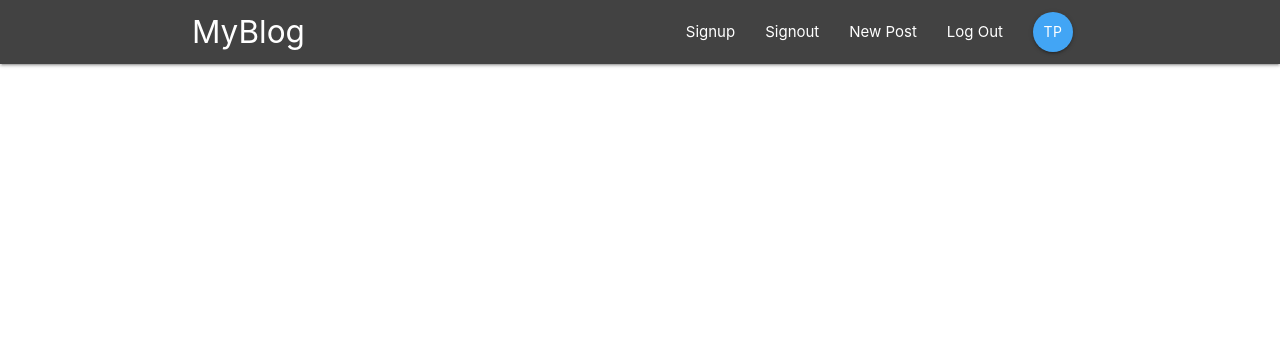
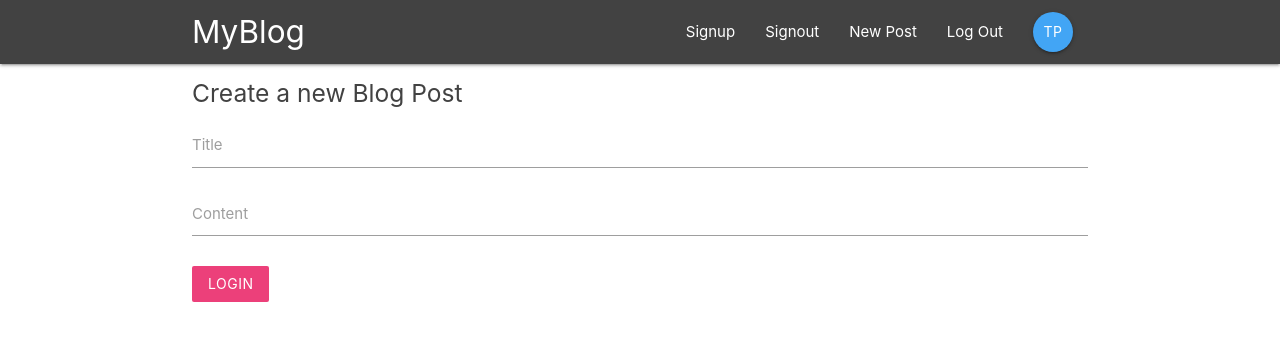
Before and after one commit to Glup3/react-blog, a React (Create React App) app: page /create in a window 1280 px wide. Shown: the top 340 px of the page. Built offline with nearby package versions, Linux system fonts and the light colour scheme.

Commit message:
add create blog post

```diff
--- a/src/App.js
+++ b/src/App.js
@@ -5,6 +5,8 @@
 import BlogPostDetails from './components/blog/BlogPostDetails';
 import SignIn from './components/auth/SignIn';
 import SignUp from './components/auth/SignUp';
+import CreateBlogPost from './components/blog/CreateBlogPost';
+
 
 class App extends Component {
   render() {
@@ -17,6 +19,7 @@
             <Route path="/blog/:id" component={BlogPostDetails} />
             <Route path="/signin" component={SignIn} />
             <Route path="/signup" component={SignUp} />
+            <Route path="/create" component={CreateBlogPost} />
           </Switch>
         </div>
       </BrowserRouter>
--- a/src/components/blog/CreateBlogPost.js
+++ b/src/components/blog/CreateBlogPost.js
@@ -0,0 +1,41 @@
+import React, { Component } from 'react'
+
+class CreateBlogPost extends Component {
+  state = {
+    title: '',
+    content: '',
+  }
+
+  handleChange = (e) => {
+    this.setState({
+      [e.target.id]: e.target.value
+    })
+  }
+
+  handleSubmit = (e) => {
+    e.preventDefault();
+  }
+
+  render() {
+    return (
+      <div className="container">
+        <form onSubmit={this.handleSubmit} className="white">
+          <h5 className="grey-text text-darken-3">Create a new Blog Post</h5>
+          <div className="input-field">
+            <label htmlFor="title">Title</label>
+            <input type="text" id="title" onChange={this.handleChange} />
+          </div>
+          <div className="input-field">
+            <label htmlFor="content">Content</label>
+            <textarea id="content" className="materialize-textarea" onChange={this.handleChange}></textarea>
+          </div>
+          <div className="input-field">
+            <button className="btn pink lighten-1 z-depth-0">Login</button>
+          </div>
+        </form>
+      </div>
+    )
+  }
+}
+
+export default CreateBlogPost
```
